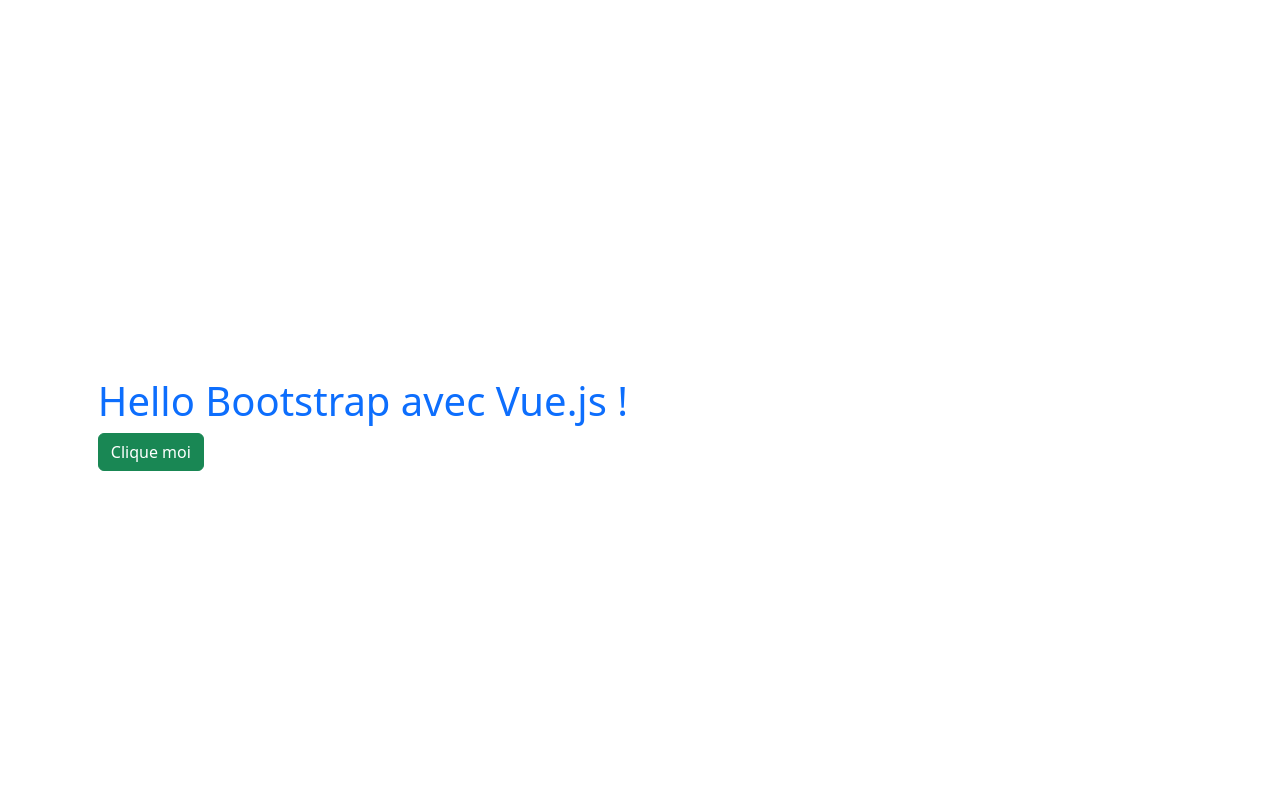
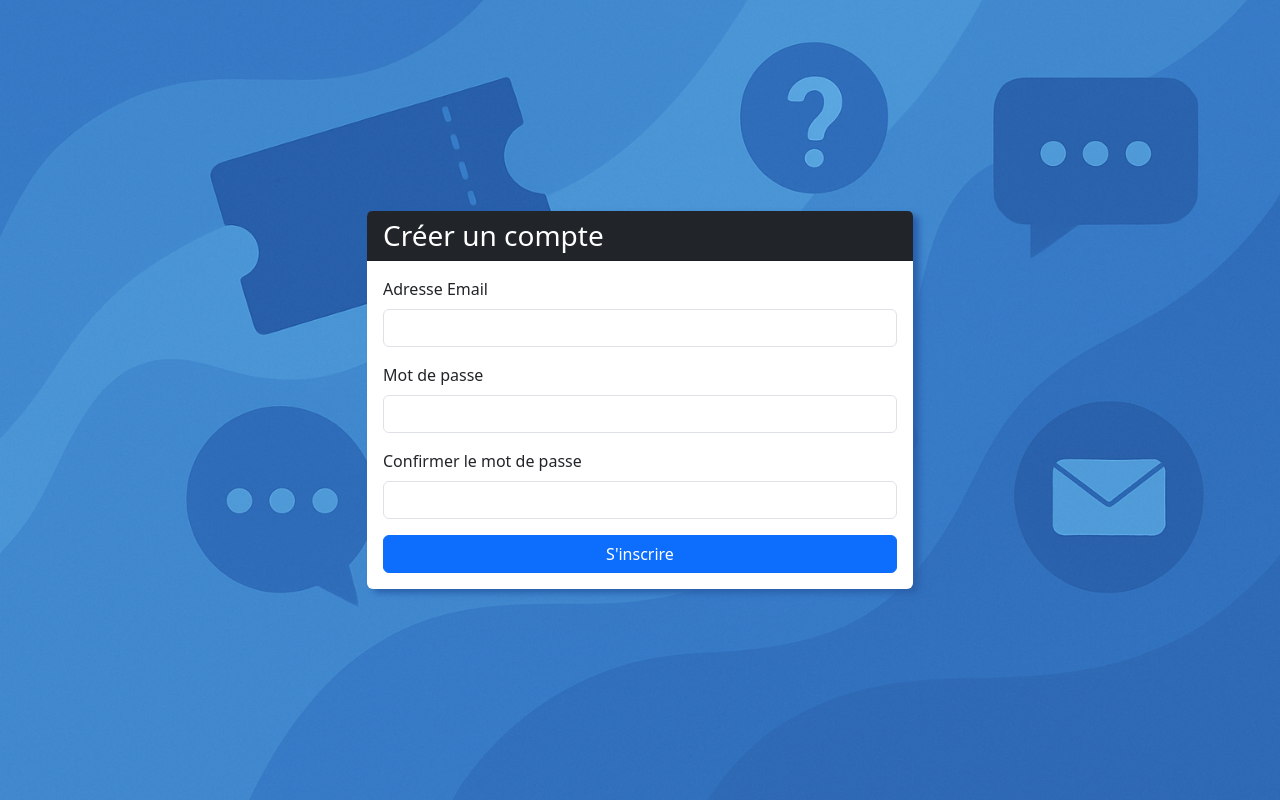
Before and after one commit to AmandineGUISY/ticket-vue, a Vue app: page / in a window 1280 px wide. Built offline with nearby package versions, Linux system fonts and the light colour scheme; the HTML template or start-up script is replaced by a standard one.

Commit message:
ADD: making the register page html css

```diff
--- a/src/App.vue
+++ /dev/null
@@ -1,11 +0,0 @@
-<script setup lang="ts">
-import HelloWorld from './components/HelloWorld.vue'
-import TheWelcome from './components/TheWelcome.vue'
-</script>
-
-<template>
-  <div class="container mt-5">
-    <h1 class="text-primary">Hello Bootstrap avec Vue.js !</h1>
-    <button class="btn btn-success">Clique moi</button>
-  </div>
-</template>
--- /dev/null
+++ b/src/app/register.vue
@@ -0,0 +1,71 @@
+<script setup lang="ts">
+import { ref } from 'vue';
+
+const email = ref('');
+const password = ref('');
+const confirmPassword = ref('');
+
+const handleSubmit = () => {
+  if (password.value !== confirmPassword.value) {
+    alert("Les mots de passe ne correspondent pas !");
+    return;
+  }
+
+  console.log('Inscription:', { email: email.value, password: password.value });
+  alert('Inscription réussie (simulation)');
+};
+</script>
+
+<template>
+  <div class="page-background">
+    <div class="container">
+      <div class="row justify-content-center">
+        <div class="col-md-6">
+          <div class="card">
+            <div class="card-header bg-dark text-white">
+              <h3 class="mb-0">Créer un compte</h3>
+            </div>
+            <div class="card-body">
+              <form @submit.prevent="handleSubmit">
+                <div class="mb-3">
+                  <label for="email" class="form-label">Adresse Email</label>
+                  <input type="email" class="form-control" id="email" v-model="email" required>
+                </div>
+                <div class="mb-3">
+                  <label for="password" class="form-label">Mot de passe</label>
+                  <input type="password" class="form-control" id="password" v-model="password" required>
+                </div>
+                <div class="mb-3">
+                  <label for="confirmPassword" class="form-label">Confirmer le mot de passe</label>
+                  <input type="password" class="form-control" id="confirmPassword" v-model="confirmPassword" required>
+                </div>
+                <button type="submit" class="btn btn-primary w-100">S'inscrire</button>
+              </form>
+            </div>
+              </div>
+        </div>
+      </div>
+    </div>
+  </div>
+</template>
+
+<style scoped>
+
+.page-background {
+    display: flex;
+    flex-direction: column;
+    align-items: center;
+    justify-content: center;
+    background-image: url('../components/img/background.png');
+    background-size: cover;
+    background-position: center;
+    background-repeat: no-repeat;
+    min-height: 100vh;
+}
+
+.card {
+    border: none;
+    box-shadow: 6px 4px 6px #2A60AB;
+}
+
+</style>
--- a/src/main.ts
+++ b/src/main.ts
@@ -1,7 +1,5 @@
-import './assets/main.css'
-
 import { createApp } from 'vue'
-import App from './App.vue'
+import App from './app/register.vue'
 import 'bootstrap/dist/css/bootstrap.min.css'
 
 createApp(App).mount('#app')
```
Also changed, not shown: src/app/login.vue (added), src/components/img/background.png (added).
